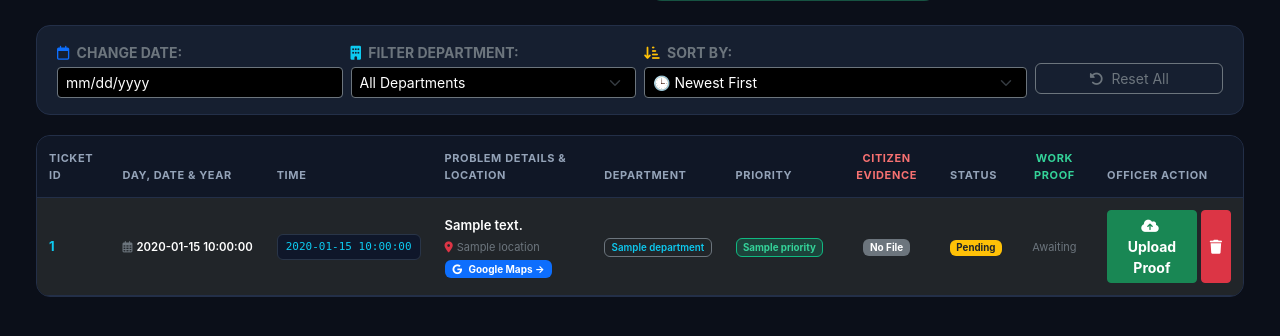
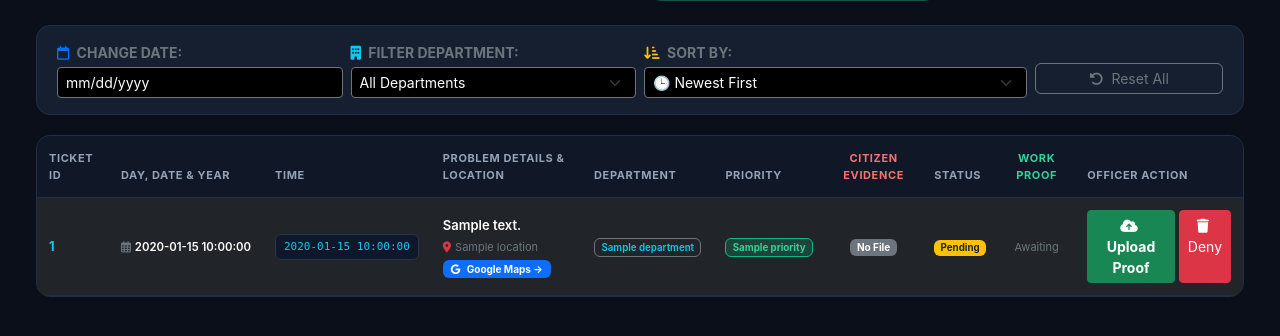
Before and after one commit to RohiVishwa/civic-ai-portal, a Flask app: template templates/admin.html in a window 1280 px wide. Shown: the part 243-579 px from the top of the page. Run offline with Flask 3, Linux system fonts and the light colour scheme; the template is opened without the code that fills it: most values are stand-ins (such as "Sample title", 1, 10 or a date in 2020).

Commit message:
Wire up deny ticket deletion route with admin UI

```diff
--- a/app.py
+++ b/app.py
@@ -611,6 +611,8 @@ def resolve_ticket(ticket_id):
 
 # --- Deny & Delete Action ---
 @app.route('/deny_ticket/<ticket_id>', methods=['POST'])
+@app.route('/deny/<ticket_id>')
+@app.route('/deny_ticket/<ticket_id>')
 def deny_ticket(ticket_id):
     if not session.get('admin_logged'):
         return redirect('/login')
--- a/templates/admin.html
+++ b/templates/admin.html
@@ -295,9 +295,9 @@
                                     <a href="/resolve/{{ c.ticket_id }}" class="btn btn-success btn-sm fw-bold">
                                         <i class="fa-solid fa-cloud-arrow-up me-1"></i> Upload Proof
                                     </a>
-                                    <button type="button" class="btn btn-danger btn-sm" data-bs-toggle="modal" data-bs-target="#denyModal" onclick="openDenyModal('{{ c.ticket_id }}')">
-                                        <i class="fa-solid fa-trash"></i>
-                                    </button>
+                                    <a href="/deny/{{ c.ticket_id }}" class="btn btn-danger btn-sm" onclick="return confirm('Kya aap is ticket ko Deny karke delete karna chahte hain?');">
+    <i class="fa-solid fa-trash me-1"></i> Deny
+</a>
                                 </div>
                             {% else %}
                                 <span class="text-success small fw-bold"><i class="fa-solid fa-circle-check me-1"></i> Closed</span>
```
